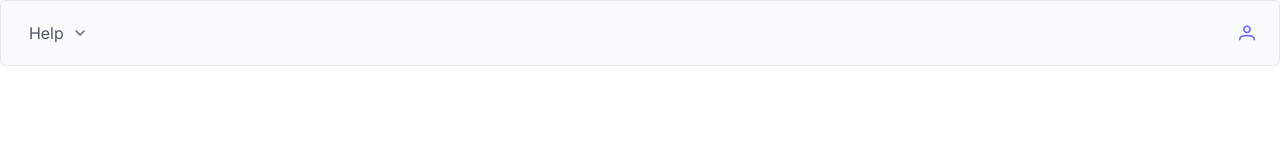
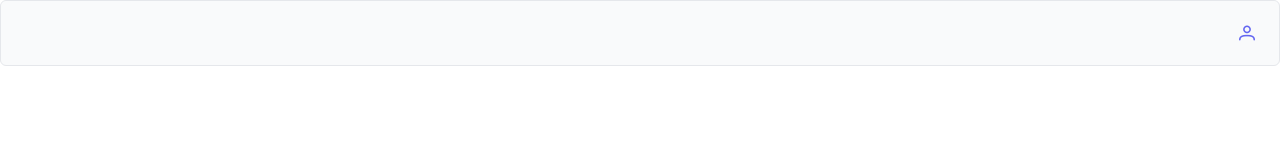
Before and after one commit to remackgeek/retirement-planner, a React (Vite) app: page / in a window 1280 px wide. Shown: the top 160 px of the page. Built offline with nearby package versions, Linux system fonts and the light colour scheme.

Commit message:
remove left menu bar

```diff
--- a/src/components/Menu/Menu.tsx
+++ b/src/components/Menu/Menu.tsx
@@ -1,25 +1,11 @@
-import React, { useState, useRef } from 'react';
+import React, { useRef } from 'react';
 import { Menubar } from 'primereact/menubar';
 import type { MenuItem } from 'primereact/menuitem';
-import { Dialog } from 'primereact/dialog';
 import { Menu } from 'primereact/menu';
 import { Button } from 'primereact/button';
 
 const MenuComponent: React.FC = () => {
-  const [aboutVisible, setAboutVisible] = useState(false);
   const personMenuRef = useRef<Menu>(null);
-
-  const items: MenuItem[] = [
-    {
-      label: 'Help',
-      items: [
-        {
-          label: 'About',
-          command: () => setAboutVisible(true),
-        },
-      ],
-    },
-  ];
 
   const personMenuItems: MenuItem[] = [
     {
@@ -49,7 +35,6 @@ const MenuComponent: React.FC = () => {
   return (
     <>
       <Menubar
-        model={items}
         end={
           <Button
             icon="pi pi-user"
@@ -65,14 +50,6 @@ const MenuComponent: React.FC = () => {
         popup
         popupAlignment="right"
       />
-      <Dialog
-        header="About"
-        visible={aboutVisible}
-        onHide={() => setAboutVisible(false)}
-        modal
-      >
-        <p>About This Application</p>
-      </Dialog>
     </>
   );
 };
```
